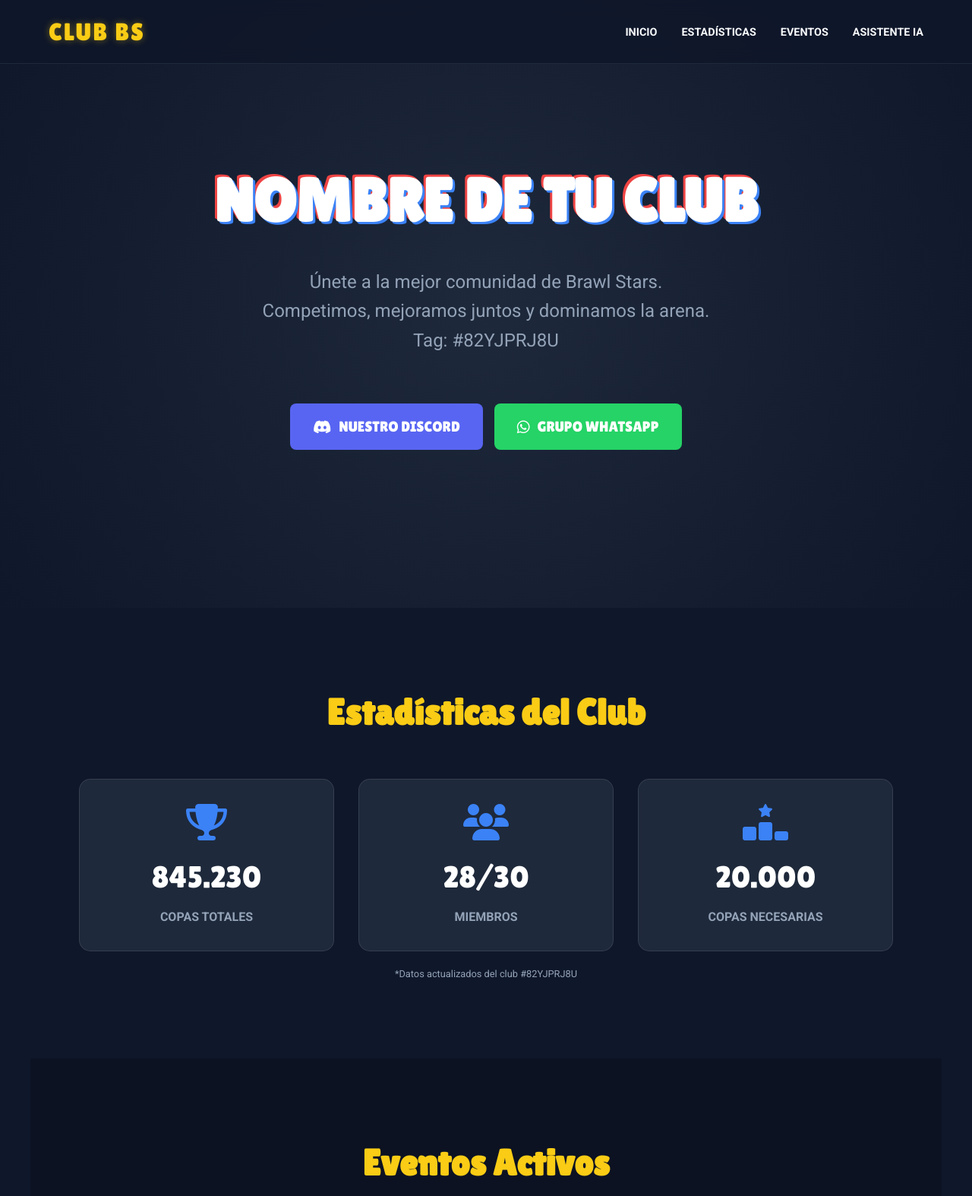
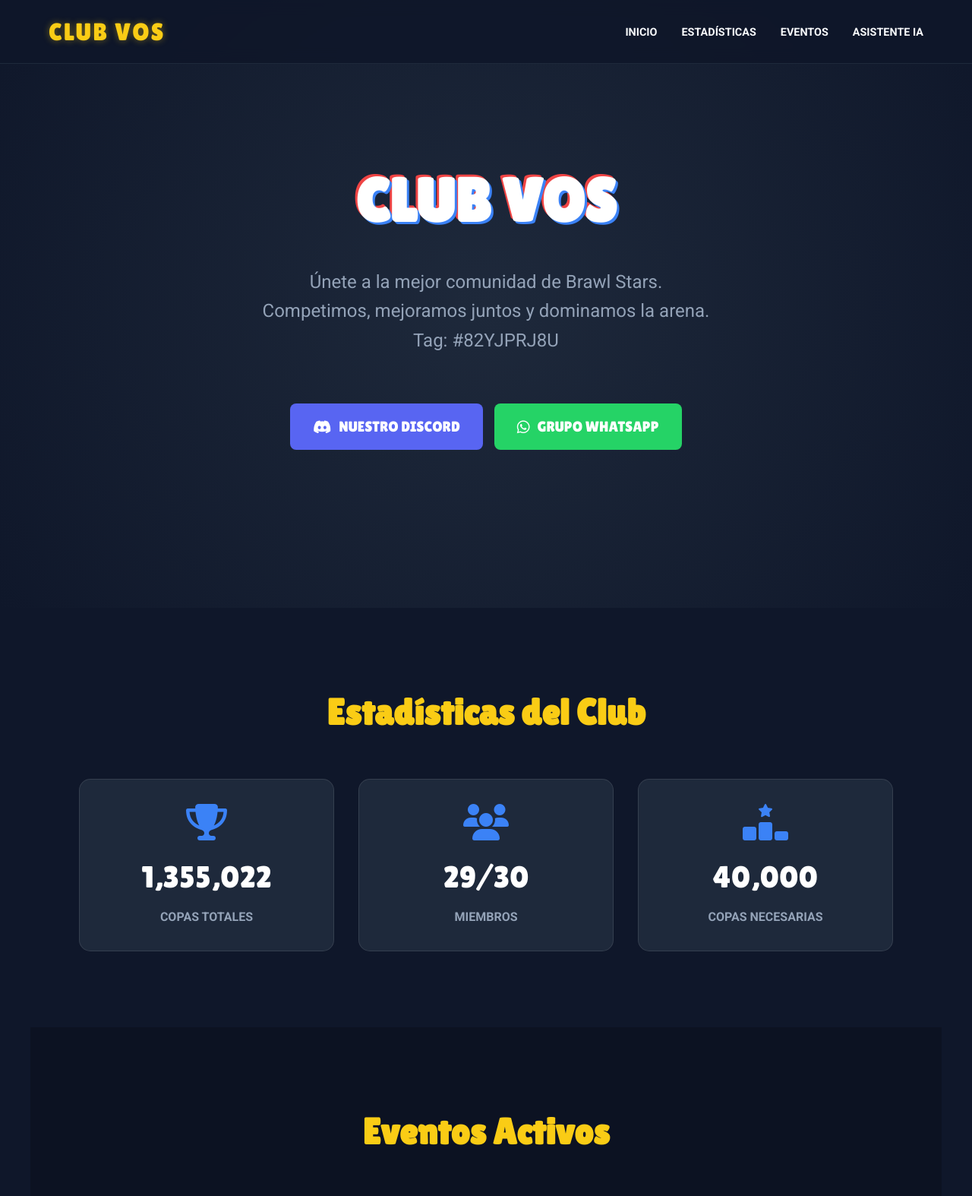
Before and after one commit to pedusdev/VOS-Information-Site-Brawl-Stars-Club, a plain HTML site: page fronted/index.html in a window 1280 px wide. Shown: the top 1574 px of the page at 76% size. Drawn offline with Linux system fonts and the light colour scheme.

Commit message:
Update frontend with VOS club data and fixed AI integration

```diff
--- a/fronted/index.html
+++ b/fronted/index.html
@@ -3,7 +3,7 @@
 <head>
     <meta charset="UTF-8">
     <meta name="viewport" content="width=device-width, initial-scale=1.0">
-    <title>Club Brawl Stars | #82YJPRJ8U</title>
+    <title>Club VOS | Brawl Stars</title>
     <!-- Fuentes de Google para un estilo Gaming -->
     <link href="https://fonts.googleapis.com/css2?family=Lilita+One&family=Roboto:wght@400;700&display=swap" rel="stylesheet">
     <!-- Iconos de FontAwesome -->
@@ -16,9 +16,9 @@
         :root {
             --bg-color: #0f172a;
             --surface-color: #1e293b;
-            --primary-color: #facc15; /* Amarillo Brawl Stars */
+            --primary-color: #facc15;
             --primary-glow: rgba(250, 204, 21, 0.4);
-            --secondary-color: #3b82f6; /* Azul trofeo */
+            --secondary-color: #3b82f6;
             --text-main: #f8fafc;
             --text-muted: #94a3b8;
             --danger: #ef4444;
@@ -162,7 +162,7 @@
         .btn-whatsapp { background-color: var(--whatsapp); color: white; }
 
         /* =========================================
-           SECCIÓN ESTADÍSTICAS (SIMULADO EN TIEMPO REAL)
+           SECCIÓN ESTADÍSTICAS
            ========================================= */
         .section-padding {
             padding: 100px 5%;
@@ -218,7 +218,7 @@
         }
 
         /* =========================================
-           TORNEOS Y SORTEOS
+           EVENTOS (TORNEOS Y SORTEOS)
            ========================================= */
         .grid-2 {
             display: grid;
@@ -279,13 +279,6 @@
             display: flex;
             align-items: center;
             gap: 15px;
-        }
-
-        .chat-header img {
-            width: 40px;
-            height: 40px;
-            border-radius: 50%;
-            background: var(--primary-color);
         }
 
         .chat-header-info h4 {
@@ -361,9 +354,6 @@
             background-color: #eab308;
         }
 
-        /* =========================================
-           FOOTER Y ANIMACIONES
-           ========================================= */
         footer {
             background-color: #0b1120;
             padding: 2rem;
@@ -377,7 +367,6 @@
             100% { transform: translateY(0px); }
         }
 
-        /* Loading Dots para la IA */
         .typing-indicator {
             display: none;
             align-self: flex-start;
@@ -386,6 +375,7 @@
             border-radius: 15px;
             border-bottom-left-radius: 2px;
         }
+
         .typing-indicator span {
             display: inline-block;
             width: 8px;
@@ -395,6 +385,7 @@
             margin: 0 2px;
             animation: bounce 1.4s infinite ease-in-out both;
         }
+
         .typing-indicator span:nth-child(1) { animation-delay: -0.32s; }
         .typing-indicator span:nth-child(2) { animation-delay: -0.16s; }
 
@@ -406,10 +397,9 @@
 </head>
 <body>
 
-    <!-- NAVEGACIÓN -->
     <header>
         <nav>
-            <a href="#" class="logo">Club BS</a>
+            <a href="#" class="logo">Club VOS</a>
             <ul class="nav-links">
                 <li><a href="#inicio">Inicio</a></li>
                 <li><a href="#estadisticas">Estadísticas</a></li>
@@ -419,13 +409,11 @@
         </nav>
     </header>
 
-    <!-- INICIO -->
     <section id="inicio">
-        <h1 class="hero-title">NOMBRE DE TU CLUB</h1>
+        <h1 class="hero-title">CLUB VOS</h1>
         <p class="hero-subtitle">Únete a la mejor comunidad de Brawl Stars. Competimos, mejoramos juntos y dominamos la arena. Tag: #82YJPRJ8U</p>
 
         <div class="social-buttons">
-            <!-- REEMPLAZA AQUÍ TUS ENLACES REALES -->
             <a href="TU_ENLACE_DE_DISCORD" target="_blank" class="btn btn-discord">
                 <i class="fa-brands fa-discord"></i> Nuestro Discord
             </a>
@@ -435,50 +423,40 @@
         </div>
     </section>
 
-    <!-- ESTADÍSTICAS -->
     <section id="estadisticas" class="section-padding">
         <h2 class="section-title">Estadísticas del Club</h2>
         <div class="stats-grid">
             <div class="stat-card">
                 <i class="fa-solid fa-trophy stat-icon"></i>
-                <!-- El ID se usa para actualizar con JS -->
-                <div class="stat-value" id="val-trophies">Cargando...</div>
+                <div class="stat-value" id="val-trophies">1,355,022</div>
                 <div class="stat-label">Copas Totales</div>
             </div>
             <div class="stat-card">
                 <i class="fa-solid fa-users stat-icon"></i>
-                <div class="stat-value" id="val-members">--/30</div>
+                <div class="stat-value" id="val-members">29/30</div>
                 <div class="stat-label">Miembros</div>
             </div>
             <div class="stat-card">
                 <i class="fa-solid fa-ranking-star stat-icon"></i>
-                <div class="stat-value" id="val-req">0</div>
+                <div class="stat-value" id="val-req">40,000</div>
                 <div class="stat-label">Copas Necesarias</div>
             </div>
         </div>
-        <p style="text-align: center; margin-top: 20px; color: var(--text-muted); font-size: 0.8rem;">
-            *Datos actualizados del club #82YJPRJ8U
-        </p>
     </section>
 
-    <!-- EVENTOS (TORNEOS Y SORTEOS) -->
     <section id="eventos" class="section-padding" style="background-color: rgba(0,0,0,0.2);">
         <h2 class="section-title">Eventos Activos</h2>
         <div class="grid-2">
-            <!-- Torneos -->
             <div class="event-box">
                 <h3 style="color: var(--secondary-color);"><i class="fa-solid fa-gamepad"></i> Torneos Internos</h3>
-                <!-- Aquí puedes añadir HTML cuando tengas torneos -->
                 <div class="empty-state">
                     <i class="fa-solid fa-calendar-xmark" style="font-size: 2rem; margin-bottom: 10px;"></i>
                     <p>Actualmente no hay torneos activos. ¡Únete a nuestro Discord para proponer uno!</p>
                 </div>
             </div>
 
-            <!-- Sorteos -->
             <div class="event-box giveaway">
                 <h3 style="color: var(--danger);"><i class="fa-solid fa-gift"></i> Sorteos de Gemas</h3>
-                 <!-- Aquí puedes añadir HTML cuando tengas sorteos -->
                 <div class="empty-state">
                     <i class="fa-solid fa-box-open" style="font-size: 2rem; margin-bottom: 10px;"></i>
                     <p>No hay sorteos en este momento. Mantente atento a nuestro WhatsApp.</p>
@@ -487,7 +465,6 @@
         </div>
     </section>
 
-    <!-- ASISTENTE DE IA (GROQ) -->
     <section id="ia" class="section-padding">
         <h2 class="section-title">Preguntas Frecuentes (IA)</h2>
         <p style="text-align: center; margin-bottom: 30px; color: var(--text-muted);">¿Tienes dudas sobre las reglas del club, los rangos o cómo mejorar? Pregúntale a nuestro bot.</p>
@@ -496,17 +473,16 @@
             <div class="chat-header">
                 <i class="fa-solid fa-robot" style="font-size: 24px; color: var(--primary-color);"></i>
                 <div class="chat-header-info">
-                    <h4>BrawlBot IA</h4>
+                    <h4>VOS Bot IA</h4>
                     <p>● En línea</p>
                 </div>
             </div>
 
             <div class="chat-messages" id="chat-messages">
                 <div class="message bot">
-                    ¡Hola brawler! Soy el asistente oficial del club. Puedes preguntarme cuáles son las reglas de expulsión, cómo ascender a Veterano, o consejos generales. ¿En qué te ayudo?
+                    ¡Hola brawler! Soy el asistente oficial del club VOS. Puedes preguntarme sobre las reglas, cómo entrar al club, o consejos para mejorar. ¿En qué te ayudo?
                 </div>
 
-                <!-- Indicador de "Escribiendo..." -->
                 <div class="typing-indicator" id="typing-indicator">
                     <span></span><span></span><span></span>
                 </div>
@@ -519,60 +495,12 @@
         </div>
     </section>
 
-    <!-- FOOTER -->
     <footer>
-        <p>&copy; 2026 Club de Brawl Stars. Todos los derechos reservados.</p>
+        <p>&copy; 2026 Club VOS - Brawl Stars. Todos los derechos reservados.</p>
         <p style="font-size: 0.8rem; color: var(--text-muted); margin-top: 10px;">Este sitio no está afiliado a Supercell.</p>
     </footer>
 
-    <!-- =========================================
-         JAVASCRIPT (LÓGICA)
-         ========================================= -->
     <script>
-        /* ---------------------------------------------------
-           1. SIMULADOR DE DATOS DE BRAWL STARS
-           (Explicación CORS: No podemos hacer fetch directo a Brawlify)
-           Aquí pongo datos simulados, pero te dejo la estructura
-           por si consigues una API Key de Brawl Stars oficial o un proxy.
-        --------------------------------------------------- */
-        async function loadClubStats() {
-            try {
-                // MOCK DATA (Datos estáticos para que la web luzca bien)
-                // Para actualizar, cambia estos números manualmente o conecta un Backend.
-                const clubData = {
-                    trophies: 845230,
-                    members: 28,
-                    requiredTrophies: 20000
-                };
-
-                // Formateamos las copas para que se lean bien (ej: 845,230)
-                document.getElementById('val-trophies').textContent = clubData.trophies.toLocaleString('es-ES');
-                document.getElementById('val-members').textContent = clubData.members + '/30';
-                document.getElementById('val-req').textContent = clubData.requiredTrophies.toLocaleString('es-ES');
-
-            } catch (error) {
-                console.error("Error cargando estadísticas:", error);
-                document.getElementById('val-trophies').textContent = "Error";
-            }
-        }
-
-        // Cargar estadísticas al iniciar
-        window.onload = loadClubStats;
-
-        /* ---------------------------------------------------
-           2. INTEGRACIÓN DE IA CON GROQ API
-           ⚠️ ADVERTENCIA DE SEGURIDAD ⚠️
-           No dejes tu API Key real aquí si publicas la web.
-        --------------------------------------------------- */
-
-        // Contexto que la IA usará para saber quién es. (Puedes editarlo)
-        const systemPrompt = `Eres el bot de soporte de un club de Brawl Stars.
-        El club se llama (Nombre del Club), su tag es #82YJPRJ8U.
-        Reglas inventadas que debes saber: Se requiere actividad diaria, se expulsa a los inactivos de 3 días sin avisar.
-        Hay que jugar siempre mega hucha, sino expulsado.
-        Hay que tener WhatsApp o Discord si, o si.
-        Responde de forma amigable, estilo gamer y concisa.`;
-
         const chatMessages = document.getElementById('chat-messages');
         const chatInput = document.getElementById('chat-input');
         const typingIndicator = document.getElementById('typing-indicator');
@@ -587,15 +515,10 @@
             const msgDiv = document.createElement('div');
             msgDiv.classList.add('message', sender);
             msgDiv.textContent = text;
-
-            // Insertar antes del indicador de escribiendo
             chatMessages.insertBefore(msgDiv, typingIndicator);
-
-            // Auto-scroll al fondo
             chatMessages.scrollTop = chatMessages.scrollHeight;
         }
 
-        // Función principal para enviar mensajes
         async function sendMessage() {
             const text = chatInput.value.trim();
             if (!text) return;
@@ -606,19 +529,24 @@
             chatMessages.scrollTop = chatMessages.scrollHeight;
 
             try {
-                // Llamar al backend en Render
-                const response = await fetch('https://vos-bs.onrender.com/ask-brawlbot', {
+                // Detectar si estamos en localhost o en producción
+                const backendURL = window.location.hostname === 'localhost'
+                    ? 'http://localhost:3000/ask-ia'
+                    : 'https://vos-bs.onrender.com/ask-ia';
+
+                const response = await fetch(backendURL, {
                     method: 'POST',
                     headers: { 'Content-Type': 'application/json' },
                     body: JSON.stringify({ pregunta: text })
                 });
 
                 const data = await response.json();
-
                 typingIndicator.style.display = 'none';
 
                 if (data.respuesta) {
                     appendMessage(data.respuesta, 'bot');
+                } else if (data.error) {
+                    appendMessage(`Error: ${data.error}`, 'bot');
                 } else {
                     appendMessage("Error en los servidores del club...", 'bot');
                 }
```
